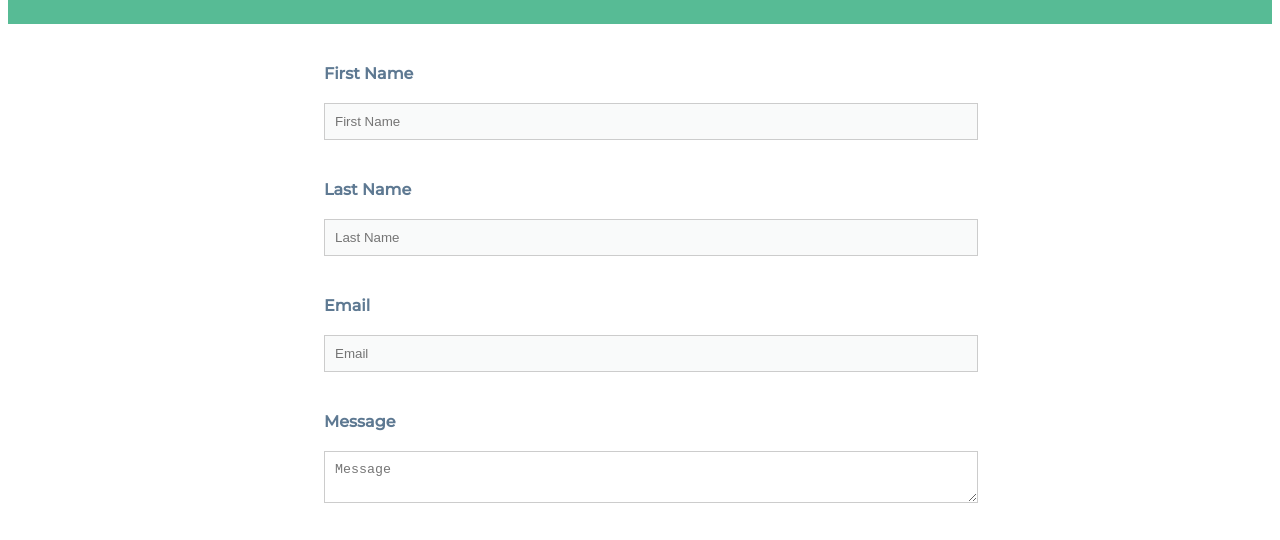
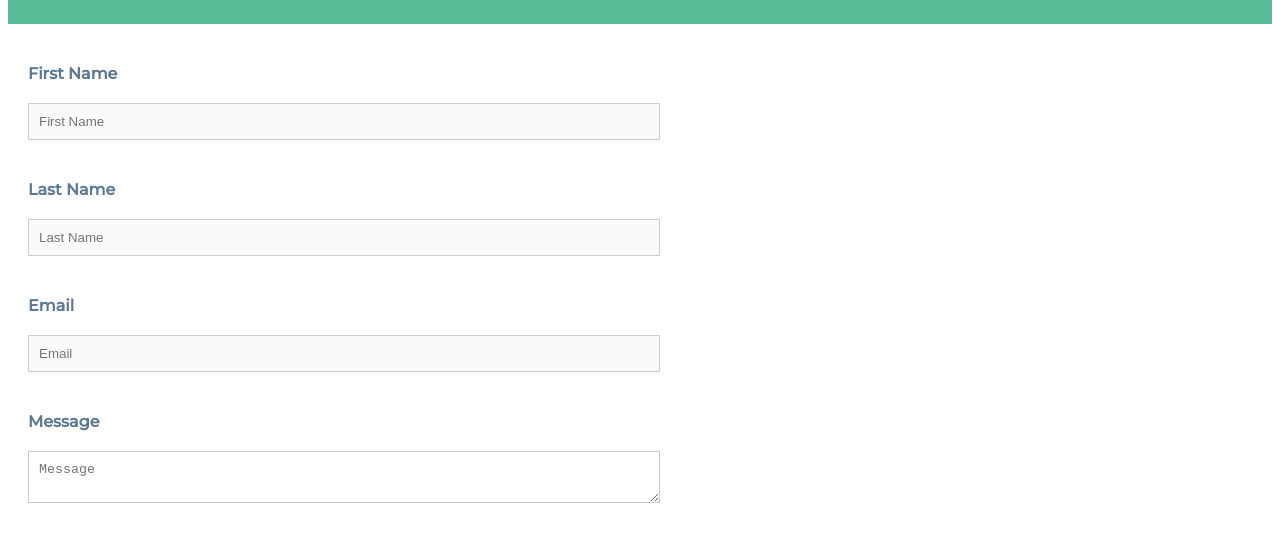
Before and after one commit to sue-lim/sue-lim.github.io, a plain HTML site: page contact.html in a window 1280 px wide. Shown: the part 409-949 px from the top of the page. Drawn offline with Linux system fonts and the light colour scheme.

Commit message:
amending form box and button to align

```diff
--- a/contact.html
+++ b/contact.html
@@ -53,7 +53,11 @@
       <div class="div-whitespace-1"></div>
 
       <section id="section-d">
-        <form class="f-row">
+        <form
+          class="f-row"
+          action="https://formspree.io/f/mrgdazwd"
+          method="post"
+        >
           <div class="form-item-1">
             <label for="name">First Name</label>
             <input type="text" id="name" name="name" placeholder="First Name" />
--- a/styles.css
+++ b/styles.css
@@ -152,9 +152,9 @@ section {
 /* contact me page */
 .section-d {
   text-align: center;
-  display: flex;
-  /* flex: wrap; */
-  width: 100%;
+  /* display: flex;
+  flex: wrap; */
+  width: auto;
   color: #57bb95;
 }
 div {
@@ -195,40 +195,43 @@ div {
 /* FORM AREA  */
 
 .f-row {
-  display: inline-table;
+  display: inline-block;
   text-align: center;
+  align-items: stretch;
+  width: 100%;
 }
 /*names*/
 .form-item-1 {
   width: 50%;
   background-color: white;
   padding: 20px;
-  display: inline-table;
+  display: flex;
+  flex-flow: wrap;
 }
 /*email */
 .form-item-2 {
   width: 50%;
   background-color: white;
   padding: 20px;
-
-  display: inline-table;
+  display: flex;
+  flex-flow: wrap;
 }
 /*message */
 .form-item-3 {
   width: 50%;
   background-color: white;
   padding: 20px;
-  display: inline-table;
-  flex-shrink: inherit;
+  display: flex;
+  flex-flow: wrap;
 }
 /*--button--*/
 .form-item-4 {
   width: 50%;
   background-color: white;
   padding: 20px;
-
   border-radius: 2px;
-  display: inline-table;
+  display: flex;
+  flex-flow: wrap;
 }
 label {
   font-weight: bold;
```
